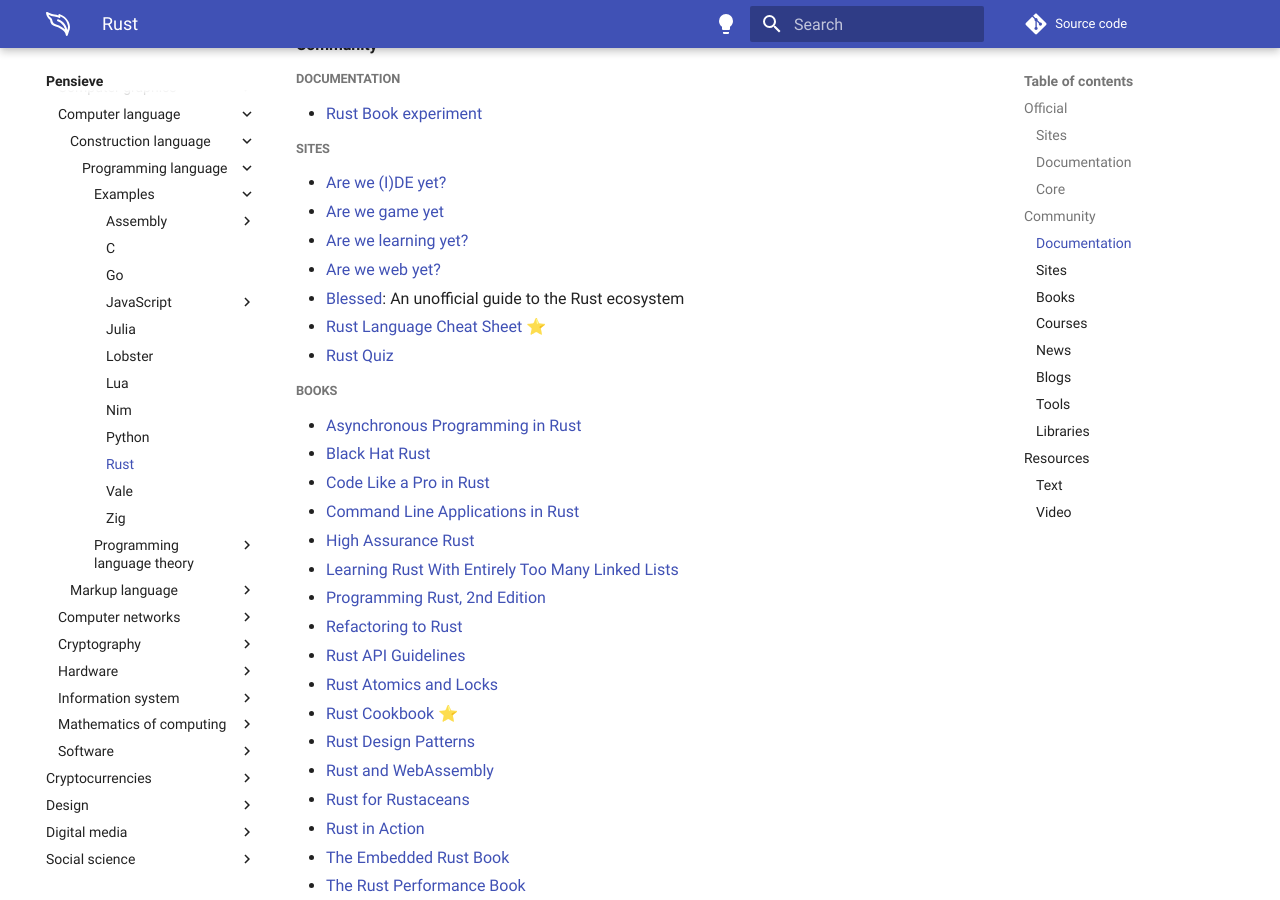
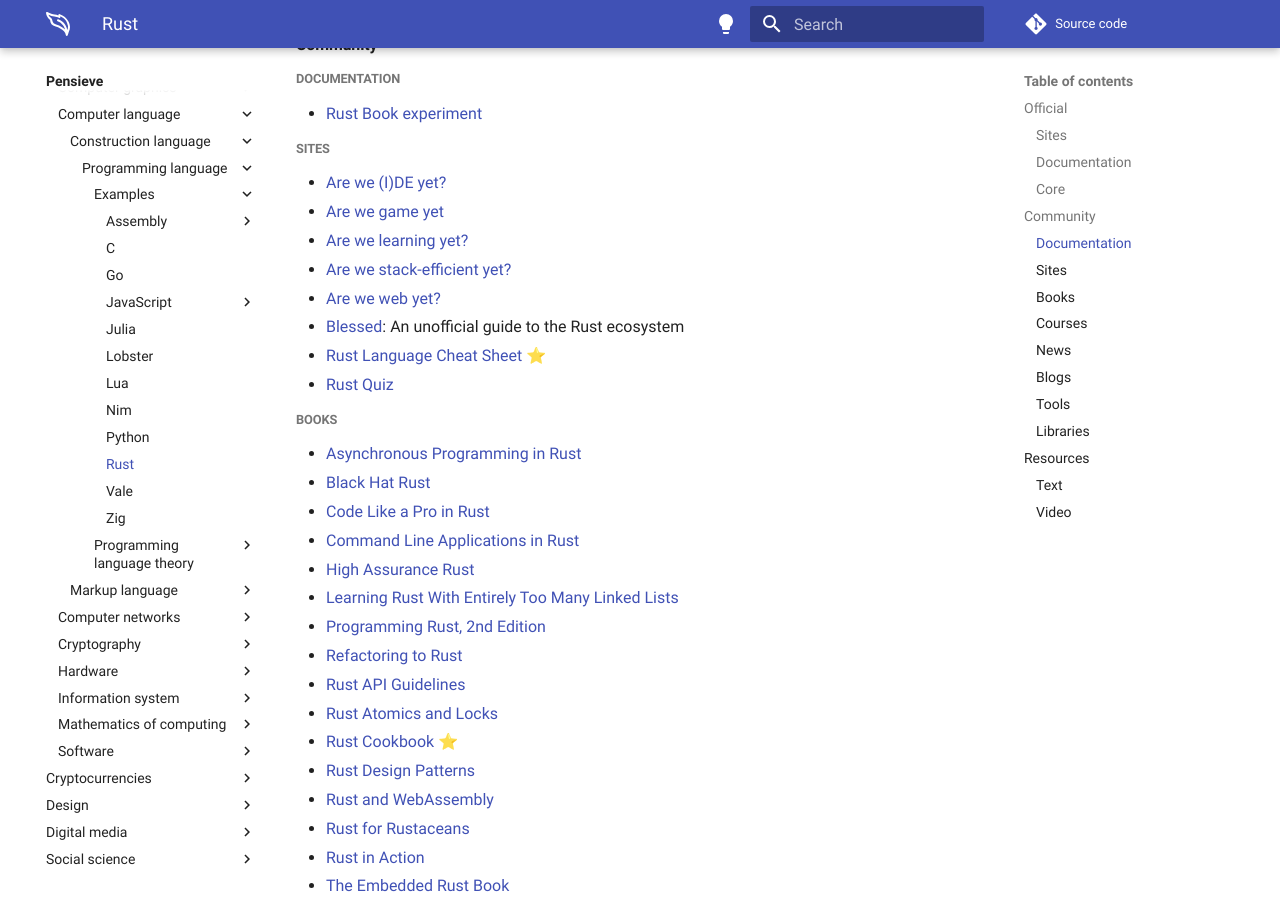
Before and after one commit to paveloom/paveloom.dev, an MkDocs documentation site: the page built from content/pensieve/rust.md, in a window 1280 px wide and 900 px high, scrolled down 974 px. Built offline with MkDocs 1.6.1 and Material for MkDocs 9.7.7, drawn with Linux system fonts in a browser that asks for light colours; comment, search, counter and statistics services are not loaded.

Commit message:
Pensieve: update the Rust page.

```diff
--- a/content/pensieve/rust.md
+++ b/content/pensieve/rust.md
@@ -35,6 +35,7 @@
 - [Are we (I)DE yet?](https://areweideyet.com)
 - [Are we game yet](https://arewegameyet.rs)
 - [Are we learning yet?](https://www.arewelearningyet.com)
+- [Are we stack-efficient yet?](https://arewestackefficientyet.com)
 - [Are we web yet?](https://www.arewewebyet.org)
 - [Blessed](https://blessed.rs/crates): An unofficial guide to the Rust ecosystem
 - [Rust Language Cheat Sheet](https://cheats.rs) ⭐
```
